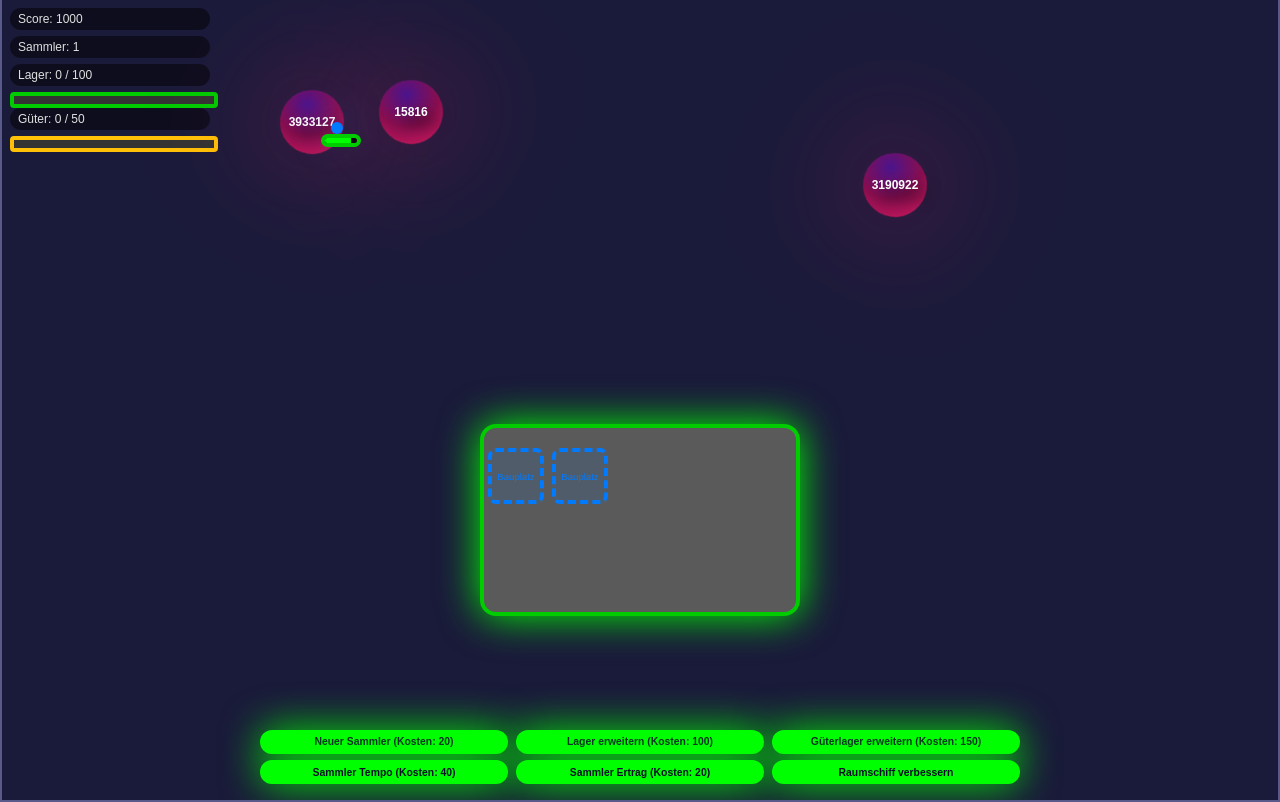
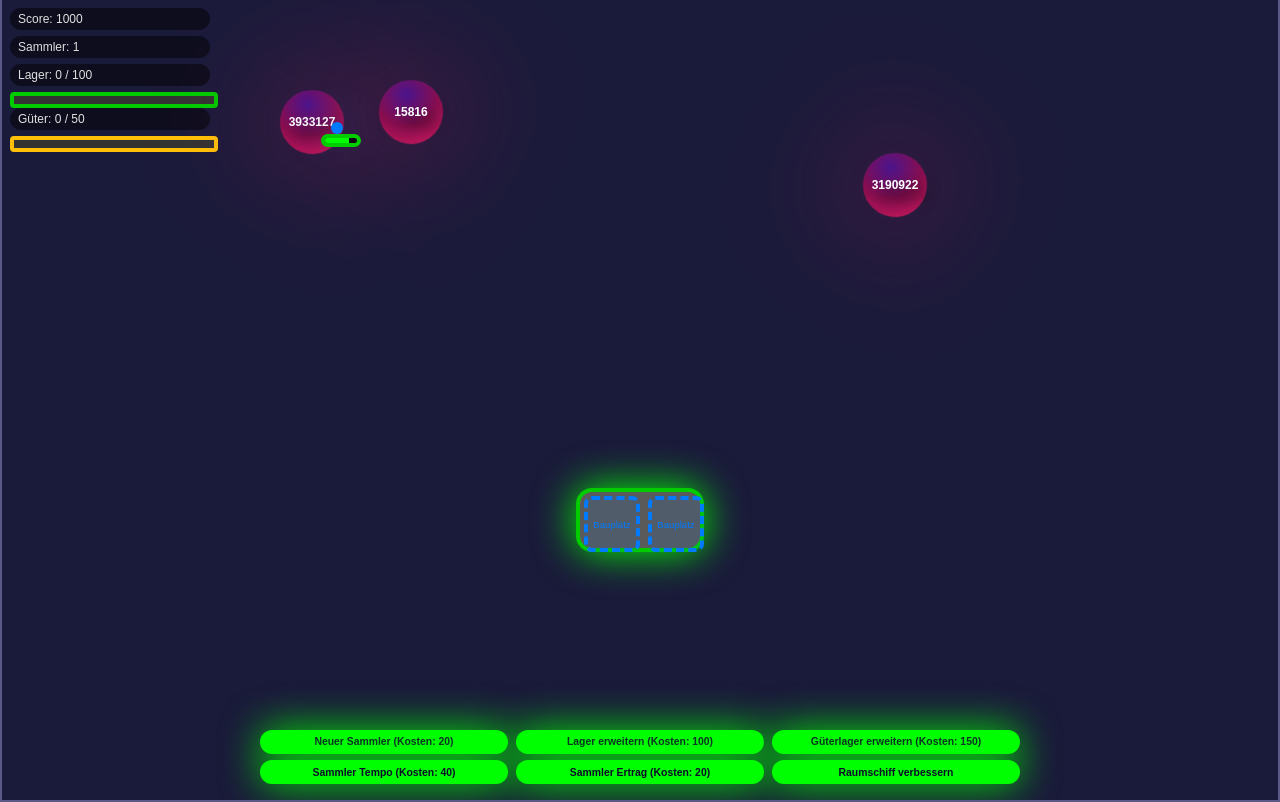
Before and after one commit to X3RVUS/Idle_Game_Entwurf, a website with bundled scripts: page index.html in a window 1280 px wide. Built offline with nearby package versions, Linux system fonts and the light colour scheme.

Commit message:
Refactor LevelManager to support custom level layouts

```diff
--- a/index.html
+++ b/index.html
@@ -10,32 +10,7 @@
     <div id="game-container">
         <div id="planets-container"></div>
 
-        <div id="mining-base">
-            <div class="build-slot">
-                <div id="build-plot-0" class="build-plot" data-slot-index="0"></div>
-            </div>
-            <div class="build-slot">
-                <div id="build-plot-1" class="build-plot" data-slot-index="1"></div>
-            </div>
-            <div class="build-slot">
-                <div id="build-plot-2" class="build-plot" data-slot-index="2"></div>
-            </div>
-            <div class="build-slot">
-                <div id="build-plot-3" class="build-plot" data-slot-index="3"></div>
-            </div>
-            <div class="build-slot">
-                <div id="build-plot-4" class="build-plot" data-slot-index="4"></div>
-            </div>
-            <div class="build-slot">
-                <div id="build-plot-5" class="build-plot" data-slot-index="5"></div>
-            </div>
-            <div class="build-slot">
-                <div id="build-plot-6" class="build-plot" data-slot-index="6"></div>
-            </div>
-            <div class="build-slot">
-                <div id="build-plot-7" class="build-plot" data-slot-index="7"></div>
-            </div>
-        </div>
+        <div id="mining-base"></div>
 
 
         <div id="score-display">Score: 0</div>
--- a/js/UI.js
+++ b/js/UI.js
@@ -43,15 +43,6 @@ class UI {
         this.elements.upgradeCollectorYieldButton = document.getElementById('upgrade-collector-yield-button');
 
         this.elements.buildPlotElements = [];
-        const totalSlots = CONFIG.TradePost.slotIndex + 1;
-        for (let i = 0; i < totalSlots; i++) {
-            const plotElement = document.getElementById(`build-plot-${i}`);
-            if (plotElement) {
-                this.elements.buildPlotElements.push(plotElement);
-            } else {
-                log(`[WARNING] UI.initDOMElements: Build plot with ID build-plot-${i} not found.`);
-            }
-        }
 
         this.elements.buildMenu = document.getElementById('build-menu');
         this.elements.buildFactoryButton = document.getElementById('build-factory-button');
@@ -71,6 +62,12 @@ class UI {
         this.elements.tradePostUpgradeStatusDisplay = document.getElementById('trade-post-upgrade-status');
 
         log('All DOM elements assigned in UI.');
+    }
+
+    refreshBuildPlotElements() {
+        this.elements.buildPlotElements = Array.from(
+            this.elements.miningBase.querySelectorAll('.build-plot')
+        );
     }
 
     /**
--- /dev/null
+++ b/js/levelLayouts.js
@@ -0,0 +1,16 @@
+export const LEVEL_LAYOUTS = [
+  // Level 1
+  { cols: 2, rows: 1, slots: [ {x:0, y:0}, {x:1, y:0} ] },
+  // Level 2 - L shape
+  { cols: 2, rows: 2, slots: [ {x:0, y:0}, {x:1, y:0}, {x:0, y:1} ] },
+  // Level 3 - 2x2 square plus one on right
+  { cols: 3, rows: 2, slots: [ {x:0,y:0}, {x:1,y:0}, {x:0,y:1}, {x:1,y:1}, {x:2,y:0} ] },
+  // Level 4 - 3x2 rectangle
+  { cols: 3, rows: 2, slots: [ {x:0,y:0}, {x:1,y:0}, {x:2,y:0}, {x:0,y:1}, {x:1,y:1}, {x:2,y:1} ] },
+  // Level 5 - simple 3x3 grid
+  { cols: 3, rows: 3, slots: [
+      {x:0,y:0}, {x:1,y:0}, {x:2,y:0},
+      {x:0,y:1}, {x:1,y:1}, {x:2,y:1},
+      {x:0,y:2}, {x:1,y:2}, {x:2,y:2}
+    ] }
+];
--- a/js/managers/LevelManager.js
+++ b/js/managers/LevelManager.js
@@ -1,4 +1,5 @@
 import { CONFIG } from '../config.js';
+import { LEVEL_LAYOUTS } from '../levelLayouts.js';
 
 const BASE_COSTS = {
     collectorBuy: 10,
@@ -13,6 +14,9 @@ const BASE_COSTS = {
     tradePriceUpgrade: 20,
     tradeSpeedUpgrade: 30,
 };
+
+const SLOT_SIZE = 7; // in game units
+const GAP_SIZE = 1; // total gap between slots
 
 class LevelManager {
     constructor() {
@@ -47,19 +51,41 @@ class LevelManager {
 
     applyLevelVisuals() {
         if (!this.ui) return;
-        const sizeMultiplier = 1 + 0.1 * (this.level - 1);
-        const width = 40 * sizeMultiplier;
-        const height = 24 * sizeMultiplier;
-        this.ui.elements.miningBase.style.width = `calc(${width} * var(--game-unit))`;
-        this.ui.elements.miningBase.style.height = `calc(${height} * var(--game-unit))`;
 
-        const unlocked = this.level + 1; // level 1 => 2 slots
-        this.ui.elements.buildPlotElements.forEach((el, idx) => {
-            const container = el.parentElement;
-            if (container) {
-                container.style.display = idx < unlocked ? 'flex' : 'none';
-            }
+        const layout = LEVEL_LAYOUTS[this.level - 1] || LEVEL_LAYOUTS[0];
+
+        const step = SLOT_SIZE + GAP_SIZE;
+        const width = layout.cols * step;
+        const height = layout.rows * step;
+
+        const base = this.ui.elements.miningBase;
+        base.style.width = `calc(${width} * var(--game-unit))`;
+        base.style.height = `calc(${height} * var(--game-unit))`;
+        base.innerHTML = '';
+
+        this.ui.elements.buildPlotElements = [];
+
+        layout.slots.forEach((pos, idx) => {
+            const slotContainer = document.createElement('div');
+            slotContainer.classList.add('build-slot');
+            const centerX = (pos.x * step) + SLOT_SIZE / 2 + GAP_SIZE / 2;
+            const centerY = (pos.y * step) + SLOT_SIZE / 2 + GAP_SIZE / 2;
+            slotContainer.style.left = `calc(${centerX} * var(--game-unit))`;
+            slotContainer.style.top = `calc(${centerY} * var(--game-unit))`;
+
+            const plot = document.createElement('div');
+            plot.id = `build-plot-${idx}`;
+            plot.classList.add('build-plot');
+            plot.dataset.slotIndex = idx.toString();
+
+            slotContainer.appendChild(plot);
+            base.appendChild(slotContainer);
+            this.ui.elements.buildPlotElements.push(plot);
         });
+
+        if (typeof this.ui.refreshBuildPlotElements === 'function') {
+            this.ui.refreshBuildPlotElements();
+        }
     }
 
     advanceLevel() {
--- a/style.css
+++ b/style.css
@@ -49,11 +49,6 @@ body {
     box-shadow: 0 0 calc(5 * var(--game-unit)) #00ff00;
     border: calc(0.5 * var(--game-unit)) solid #00cc00;
     z-index: 10;
-    display: flex;
-    justify-content: flex-start;
-    align-items: flex-start;
-    padding-top: calc(2 * var(--game-unit));
-    flex-wrap: wrap;
     box-sizing: border-box;
 }
 
@@ -283,15 +278,14 @@ body {
 
 /* --- Bauplatz-Stile --- */
 .build-slot {
+    position: absolute;
     display: flex;
-    flex-direction: column;
     justify-content: center;
     align-items: center;
     width: calc(7 * var(--game-unit));
     height: calc(7 * var(--game-unit));
-    margin: calc(0.5 * var(--game-unit));
+    transform: translate(-50%, -50%);
     box-sizing: border-box;
-    flex-shrink: 0;
 }
 
 .build-plot {
```
